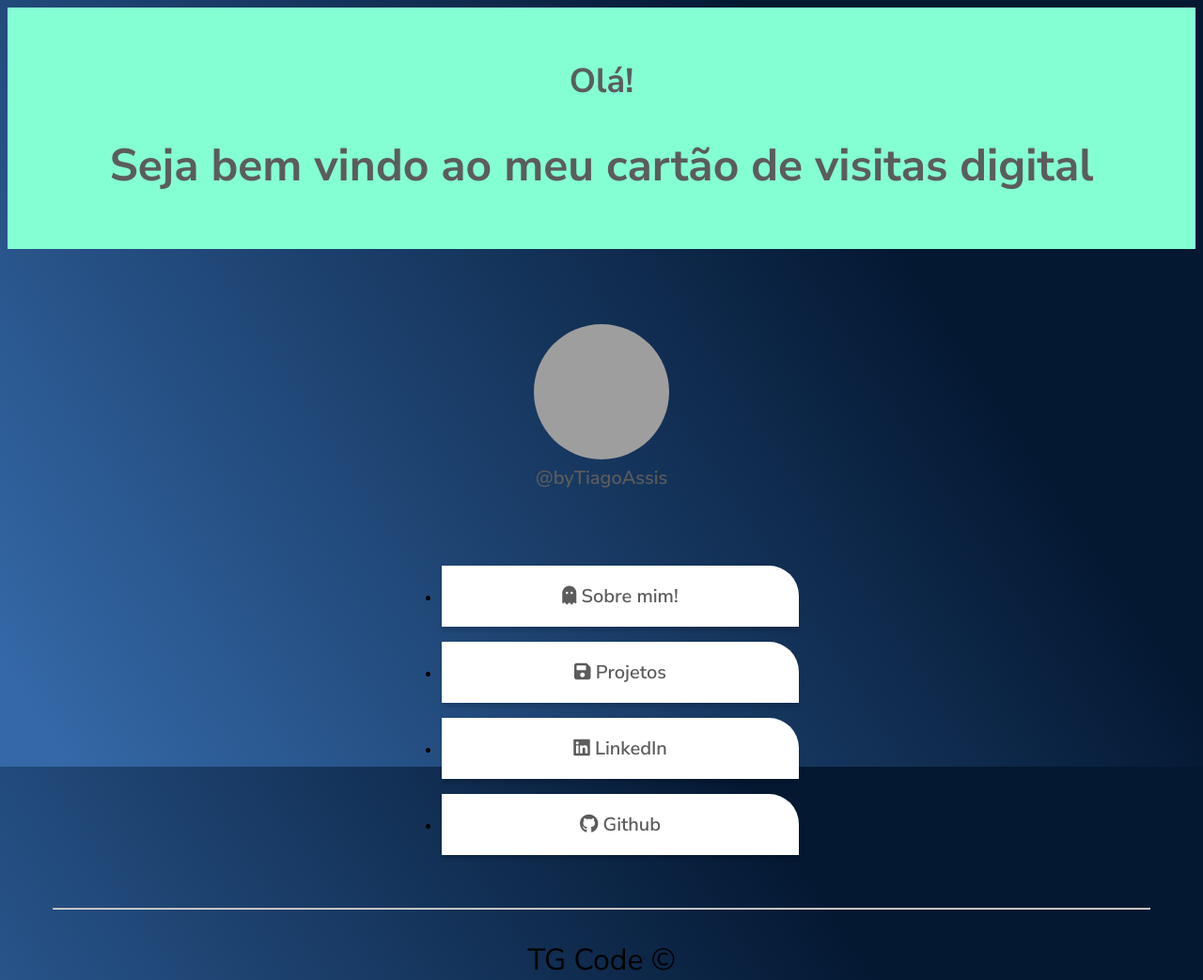
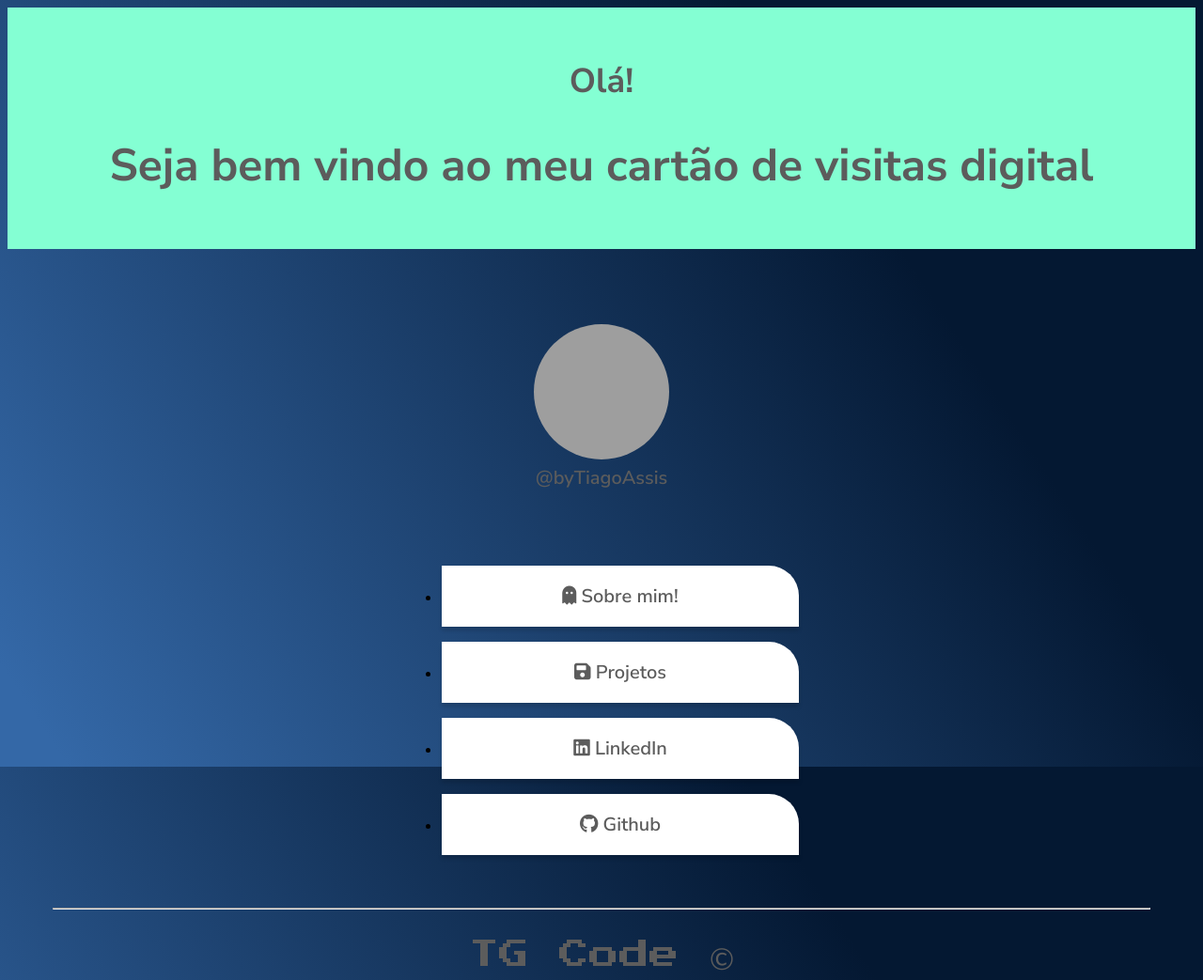
Before and after one commit to byTiagoAssis/business-card, a plain HTML site: page index.html in a window 1280 px wide. Shown: the whole page at 94% size. Drawn offline with Linux system fonts and the light colour scheme; grey boxes are pictures that could not be loaded.

Commit message:
Importando font footer

```diff
--- a/style.css
+++ b/style.css
@@ -1,3 +1,5 @@
+@import url('https://fonts.googleapis.com/css2?family=Press+Start+2P&display=swap');
+
 * {
     font-family: 'Nunito Sans';
 }
@@ -65,5 +67,6 @@ li a {
  p {
     margin-top: 2rem;
     font-size: 2rem;
-
+    font-family: 'Press Start 2P', cursive;
+    color: #5C5C5C;
 }
```
